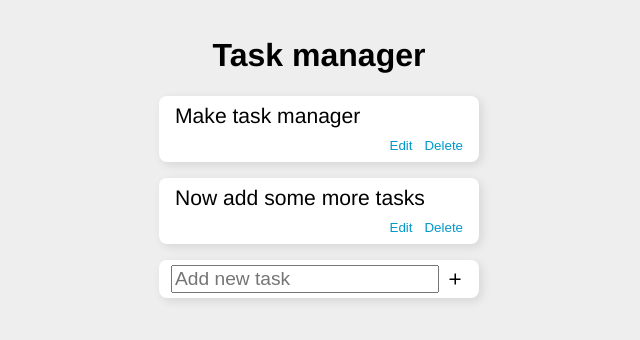
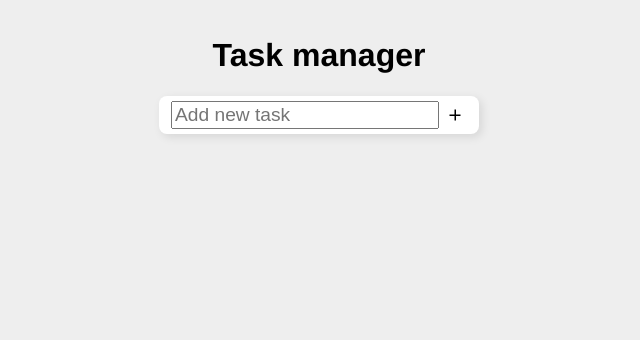
Before and after one commit to VuktorTS/task-list, a React (Vite) app: page / in a window 1280 px wide. Shown: the top 340 px of the page, without its empty margins (321-961 px from the left). Built offline with nearby package versions, Linux system fonts and the light colour scheme.

Commit message:
update TaskList

```diff
--- a/src/task/TaskList/TaskList.jsx
+++ b/src/task/TaskList/TaskList.jsx
@@ -1,49 +1,14 @@
-import { useEffect, useState } from "react";
 import { Lane } from "./TaskList.styled";
-import { nanoid } from "nanoid";
 import Task from "../Task/Task";
 import TaskAdd from "../TaskAdd/TaskAdd";
 
-const initialState = [
-  { id: 1, title: "Make task manager" },
-  { id: 2, title: "Now add some more tasks" },
-];
-
-const getInitialState = () => {
-  return (
-    JSON.parse(localStorage.getItem("task-manager-item-list")) || initialState
-  );
-};
-
 function TaskList() {
-  const [tasks, setTasks] = useState(getInitialState);
-
-  useEffect(() => {
-    localStorage.setItem("task-manager-item-list", JSON.stringify(tasks));
-  }, [tasks]);
-
-  const addTask = (title) =>
-    setTasks((task) => task.concat({ id: nanoid(), title }));
-
-  const editTask = (id, title) =>
-    setTasks((task) =>
-      task.map((ts) => (ts.id === id ? { ...ts, title } : ts)),
-    );
-
-  const deleteTask = (id) =>
-    setTasks((task) => task.filter((ts) => ts.id !== id));
-
   return (
     <Lane>
-      {tasks.map((task) => (
-        <Task
-          key={task.id}
-          task={task}
-          editTask={editTask}
-          deleteTask={deleteTask}
-        />
+      {[].map((task) => (
+        <Task key={task.id} id={task.id} />
       ))}
-      <TaskAdd addTask={addTask} />
+      <TaskAdd />
     </Lane>
   );
 }
```
